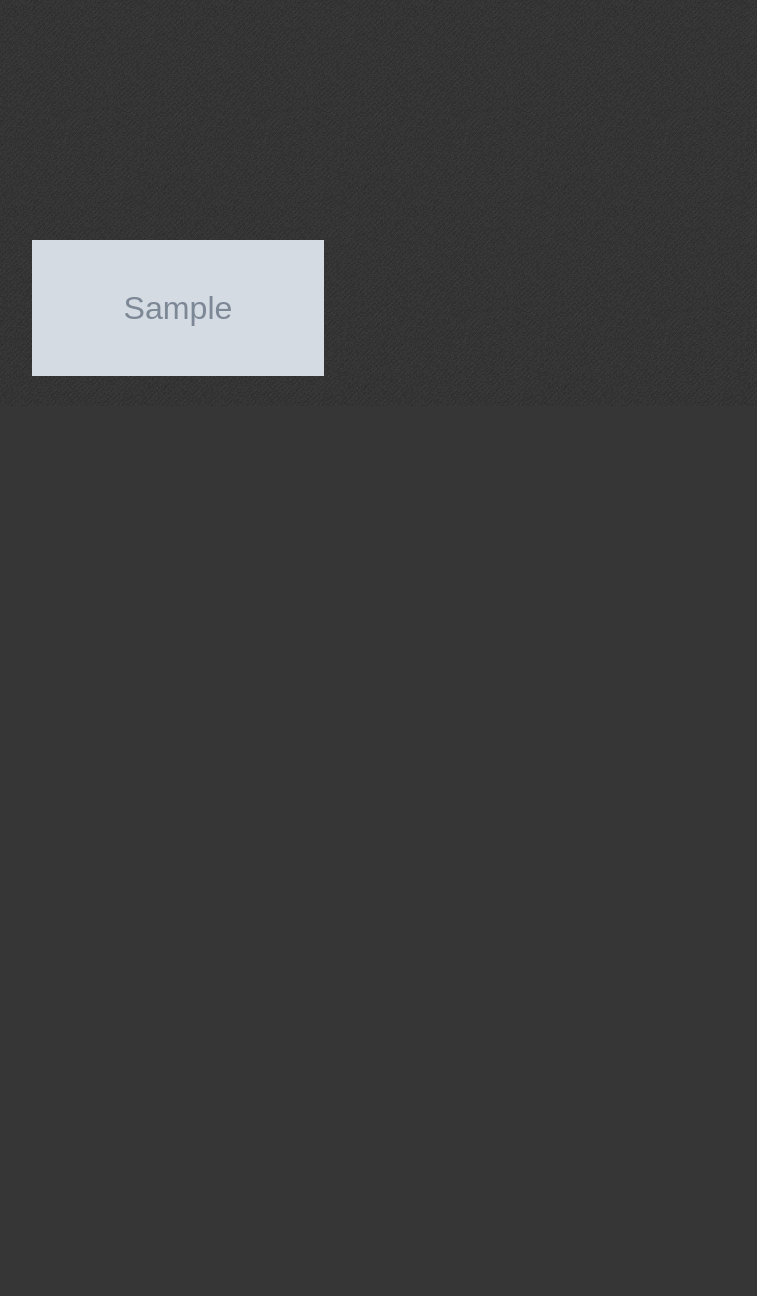
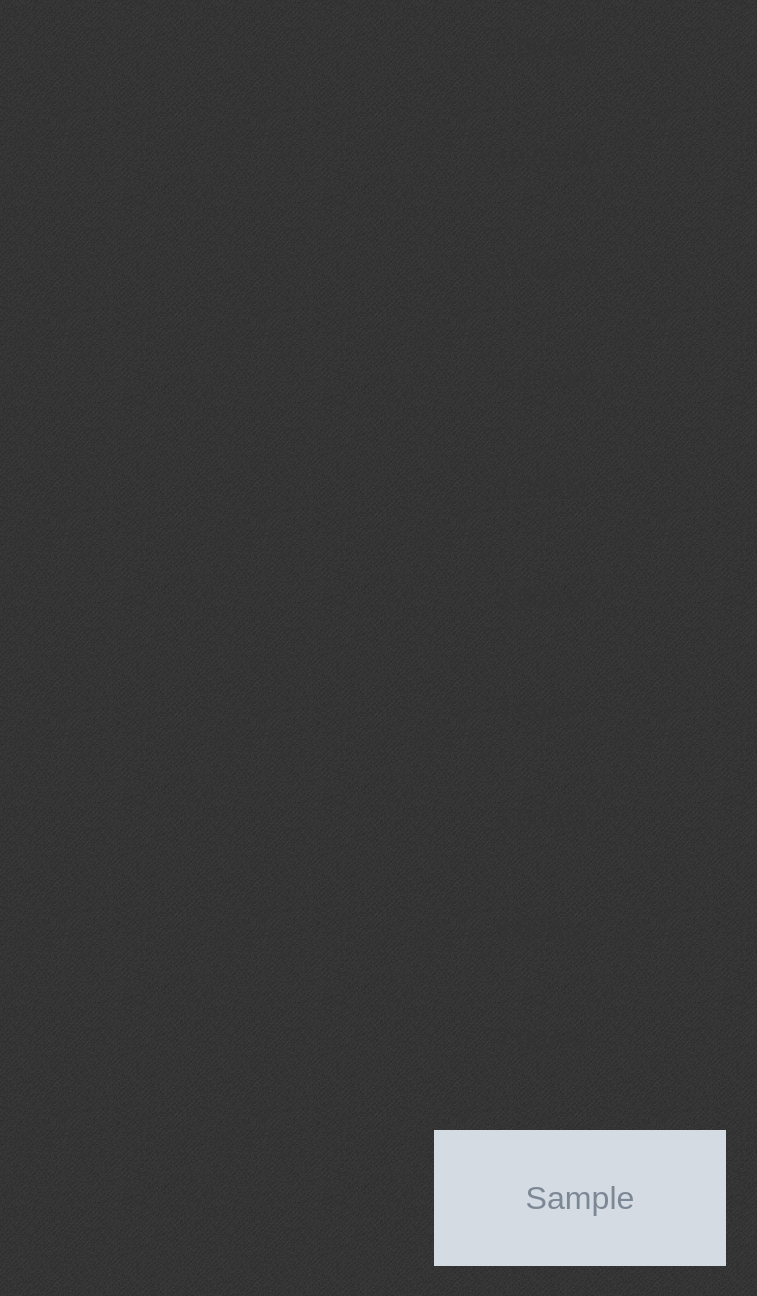
Before and after one commit to keitase/LAN-Tool, a Flask app: template servercode/templates/schedule.html in a window 1280 px wide. Shown: the part 990-2286 px from the top of the page, without its empty margins (38-795 px from the left). Before the commit the page ends 1366 px from the top, so only its background shows below. Run offline with Flask 2, Linux system fonts and the light colour scheme; the template is opened without the code that fills it: most values are stand-ins (such as "Sample title", 1, 10 or a date in 2020); grey boxes marked "Sample" are stand-in pictures; parts of the project's set-up code (start-up, migrations or seed data) failed here and were passed over; some libraries are stand-ins or nearby versions.

Commit message:
Continued to set up and style the schedule page

```diff
--- a/servercode/static/assets/css/lanstyle.css
+++ b/servercode/static/assets/css/lanstyle.css
@@ -1,5 +1,6 @@
 body {
 	padding: 30px;
+	font: arial;
 }
 
 .navbar {
@@ -10,9 +11,30 @@
 
 }
 
+.class {
+
+}
+
+.time {
+	height: 100px;
+	font-size: 20pt;
+}
+
+.timeslot {
+
+}
+
+#gamelist {
+	width: 30%;
+}
+
 #schedule {
 	border-radius: 3px;
 	border-width: 1px;
 	border-color: black;
-	height: 1200px;
+	width: 20%;
 }
+
+#timeslots {
+	width: 50%;
+}
--- a/servercode/templates/schedule.html
+++ b/servercode/templates/schedule.html
@@ -25,13 +25,16 @@
     </div>
     <div class="container" id="timeslots">
     	<div class="timeslot">
+	     </div>
+
+	     <div class="timeslot">
       	</div>
     </div>
 
     <div class="container" id="gamelist">
     	{% for game in games %}
-        <div id="gameframe" ondrop="drop(event)" ondragover="allowDrop(event)">
-            <img src="{{ games[game]['logo']}}" draggable="true" ondragstart="drag(event)" id="{{ games[game]['name']}}" width="292" height="136" />
+        <div class="gameframe" ondrop="drop(event)" ondragover="allowDrop(event)">
+            <img src="{{games[game]['logo']}}" draggable="true" ondragstart="drag(event)" alt="{{games[game]['name']}}" id="{{games[game]['name']}}" width="292" height="136" />
         </div>
     	{% endfor %}
     </div>
```
